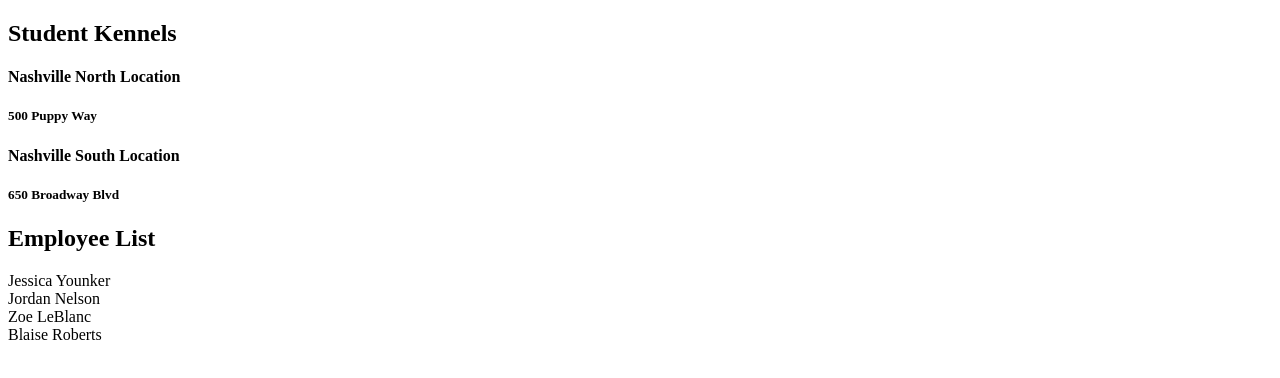
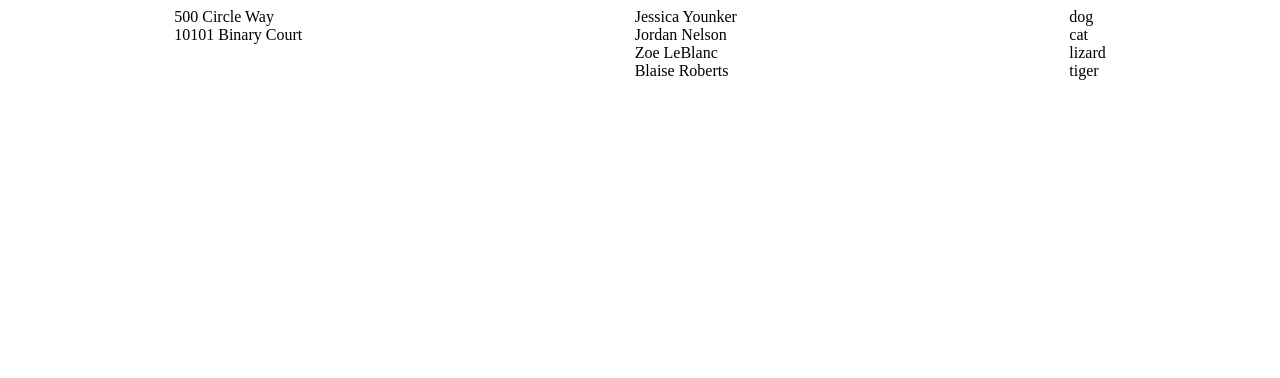
Before and after one commit to ashwinp94/React-Kennel, a React (Create React App) app: page / in a window 1280 px wide. Shown: the top 378 px of the page. Built offline with nearby package versions, Linux system fonts and the light colour scheme.

Commit message:
finished siplaying animal exercise

```diff
--- /dev/null
+++ b/src/components/Animal/AnimalList.js
@@ -0,0 +1,17 @@
+import React, { Component } from 'react'
+
+export default class AnimalList extends Component {
+    render() {
+        return (
+            <section className="animals">
+            {
+                this.props.animals.map(animal =>
+                    <div key={animal.id}>
+                        {animal.name}
+                    </div>
+                )
+            }
+            </section>
+        );
+    }
+}
--- /dev/null
+++ b/src/components/Kennel.css
@@ -0,0 +1,5 @@
+.kennel {
+    display: flex;
+    justify-content: space-around;
+    flex-direction: row;
+}
--- a/src/components/Kennel.js
+++ b/src/components/Kennel.js
@@ -1,16 +1,54 @@
-import React, { Component } from 'react'
-import EmployeeList from "./employee/EmployeeList"  // Import EmployeeList component
-import LocationList from './LocationList/LocationList';
+import React, { Component } from "react"
+import EmployeeList from "./Employee/EmployeeList"
+import LocationList from "./Location/LocationList"
+import AnimalList from "./Animal/AnimalList"
+import "./Kennel.css"
 
 
-export default class Kennel extends Component {
+class Kennel extends Component {
+
+    /*
+        Although you will eventually be pulling your objects
+        from your json-server API, for this chapter, we're
+        faking it and just creating those arrays in the component
+        itself
+    */
+    // This will eventually get pulled from the API
+    employeesFromAPI = [
+        { id: 1, name: "Jessica Younker" },
+        { id: 2, name: "Jordan Nelson" },
+        { id: 3, name: "Zoe LeBlanc" },
+        { id: 4, name: "Blaise Roberts" }
+    ]
+
+    locationsFromAPI = [
+        { id: 1, name: "Nashville North", address: "500 Circle Way" },
+        { id: 2, name: "Nashville South", address: "10101 Binary Court" }
+    ]
+
+    animalsFromAPI = [
+        {id:1, name: "dog"},
+        {id:2, name: "cat"},
+        {id:3, name: "lizard"},
+        {id:4, name: "tiger"}
+    ]
+
+
+    state = {
+        locations: this.locationsFromAPI,
+        employees: this.employeesFromAPI,
+        animals: this.animalsFromAPI
+    }
+
     render() {
         return (
-            <div>
-                <h2>Student Kennels</h2>
-                <LocationList/>
-                <EmployeeList/>
-            </div>
-        );
+            <article className="kennel">
+                <LocationList locations={this.state.locations} />
+                <EmployeeList employees = {this.state.employees} />
+                <AnimalList animals = {this.state.animals}/>
+            </article>
+        )
     }
 }
+
+export default Kennel
--- /dev/null
+++ b/src/components/Location/LocationList.js
@@ -0,0 +1,17 @@
+import React, { Component } from 'react'
+
+export default class LocationList extends Component {
+    render() {
+        return (
+            <section className="locations">
+            {
+                this.props.locations.map(location =>
+                    <div key={location.name}>
+                        {location.address}
+                    </div>
+                )
+            }
+            </section>
+        );
+    }
+}
--- a/src/components/LocationList/LocationList.js
+++ /dev/null
@@ -1,14 +0,0 @@
-import React, { Component } from 'react'
-
-export default class LocationList extends Component {
-    render() {
-        return (
-            <div>
-                <h4>Nashville North Location</h4>
-                <h5>500 Puppy Way</h5>
-                <h4>Nashville South Location</h4>
-                <h5>650 Broadway Blvd</h5>
-            </div>
-        );
-    }
-}
--- a/src/components/employee/EmployeeList.js
+++ b/src/components/employee/EmployeeList.js
@@ -1,15 +1,20 @@
-import React, { Component } from 'react';
+import React, { Component } from 'react'
+class EmployeeList extends Component {
 
-export default class EmployeeList  extends Component {
+
     render() {
         return (
-            <article>
-                <h1>Employee List</h1>
-                <section>Jessica Younker</section>
-                <section>Jordan Nelson</section>
-                <section>Zoe LeBlanc</section>
-                <section>Blaise Roberts</section>
-            </article>
-        );
+            <section className="employees">
+            {
+                this.props.employees.map(employee =>
+                    <div key={employee.id}>
+                        {employee.name}
+                    </div>
+                )
+            }
+            </section>
+        )
     }
 }
+
+export default EmployeeList
```
